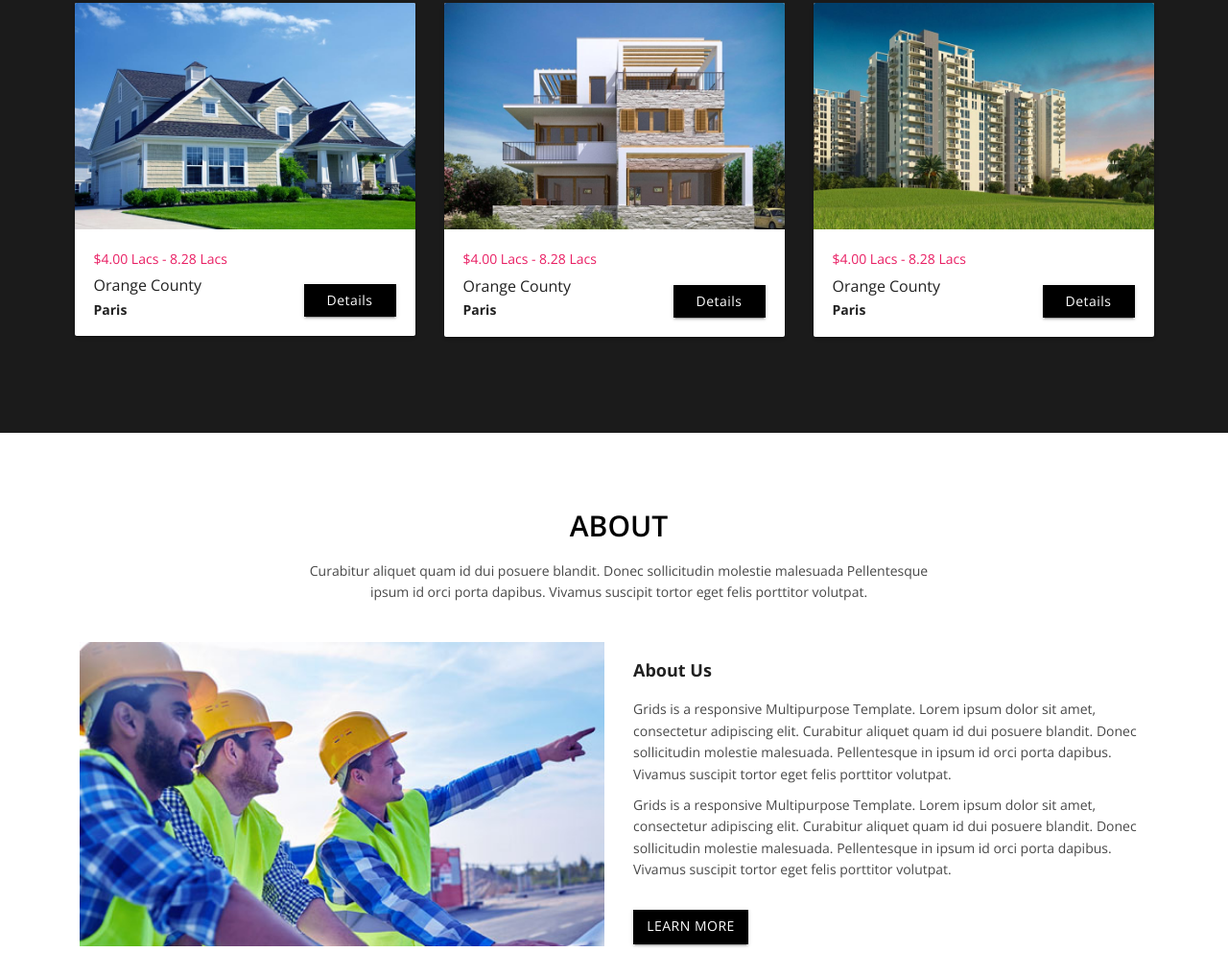
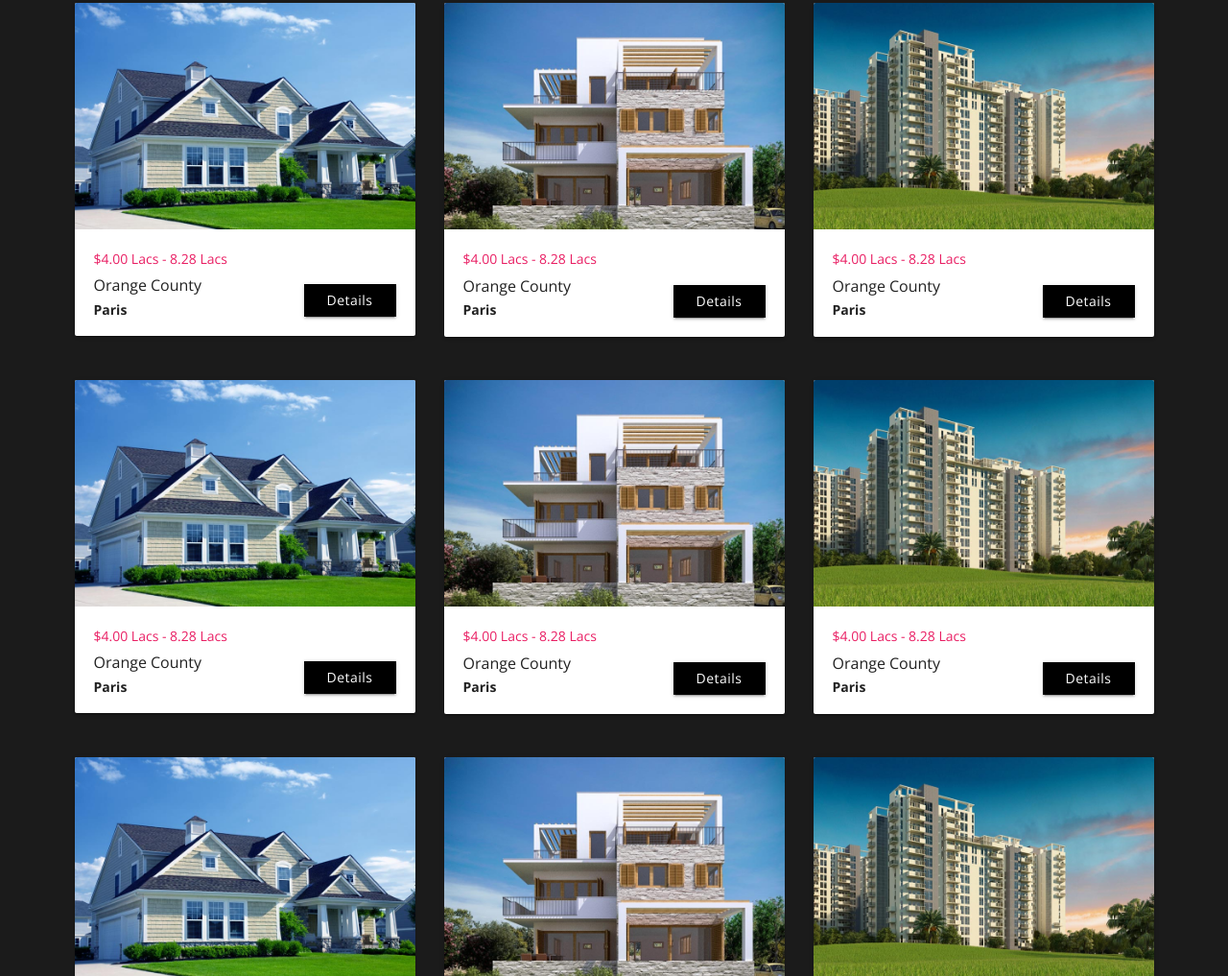
Before and after one commit to anchen1011/realalpha, a plain HTML site: page index.html in a window 1280 px wide. Shown: the part 1783-2800 px from the top of the page at 96% size. Drawn offline with nearby package versions, Linux system fonts and the light colour scheme.

Commit message:
update # projs

```diff
--- a/index.html
+++ b/index.html
@@ -166,6 +166,100 @@
                 </div>
         	</div>
     	</div>
+    	<div class="row service-v1 margin-bottom-40">
+            <div class="col-md-4 md-margin-bottom-40">
+					<div class="card small">
+                        <div class="card-image">
+                             <img class="img-responsive" src="img/service1.jpg" alt="">
+                        </div>
+                        <div class="card-content">
+                            <p>
+                                <span class="price">$4.00 Lacs - 8.28 Lacs</span>
+								<h4>Orange County</h4>
+								<h5>Paris</h5>
+								<a href="details.html" class="btn btn-details">Details</a>
+                            </p>
+                        </div>
+                    </div>
+            </div>
+		    <div class="col-md-4 md-margin-bottom-40">
+				<div class="card small">
+                    <div class="card-image">
+                         <img class="img-responsive" src="img/service2.jpg" alt="">
+                    </div>
+                    <div class="card-content">
+                       <p>
+                            <span class="price">$4.00 Lacs - 8.28 Lacs</span>
+							<h4>Orange County</h4>
+							<h5>Paris</h5>
+							<a href="details.html" class="btn btn-details">Details</a>
+                        </p>
+                    </div>
+                </div>
+        	</div>
+	    	<div class="col-md-4 md-margin-bottom-40">
+				<div class="card small">
+                    <div class="card-image">
+                         <img class="img-responsive" src="img/service3.jpg" alt="">
+                    </div>
+                    <div class="card-content">
+                       <p>
+                            <span class="price">$4.00 Lacs - 8.28 Lacs</span>
+							<h4>Orange County</h4>
+							<h5>Paris</h5>
+							<a href="details.html" class="btn btn-details">Details</a>
+                        </p>
+                    </div>
+                </div>
+        	</div>
+    	</div>
+		<div class="row service-v1 margin-bottom-40">
+            <div class="col-md-4 md-margin-bottom-40">
+					<div class="card small">
+                        <div class="card-image">
+                             <img class="img-responsive" src="img/service1.jpg" alt="">
+                        </div>
+                        <div class="card-content">
+                            <p>
+                                <span class="price">$4.00 Lacs - 8.28 Lacs</span>
+								<h4>Orange County</h4>
+								<h5>Paris</h5>
+								<a href="details.html" class="btn btn-details">Details</a>
+                            </p>
+                        </div>
+                    </div>
+            </div>
+		    <div class="col-md-4 md-margin-bottom-40">
+				<div class="card small">
+                    <div class="card-image">
+                         <img class="img-responsive" src="img/service2.jpg" alt="">
+                    </div>
+                    <div class="card-content">
+                       <p>
+                            <span class="price">$4.00 Lacs - 8.28 Lacs</span>
+							<h4>Orange County</h4>
+							<h5>Paris</h5>
+							<a href="details.html" class="btn btn-details">Details</a>
+                        </p>
+                    </div>
+                </div>
+        	</div>
+	    	<div class="col-md-4 md-margin-bottom-40">
+				<div class="card small">
+                    <div class="card-image">
+                         <img class="img-responsive" src="img/service3.jpg" alt="">
+                    </div>
+                    <div class="card-content">
+                       <p>
+                            <span class="price">$4.00 Lacs - 8.28 Lacs</span>
+							<h4>Orange County</h4>
+							<h5>Paris</h5>
+							<a href="details.html" class="btn btn-details">Details</a>
+                        </p>
+                    </div>
+                </div>
+        	</div>
+    	</div>
     	</div>
 	</section>
 
```
